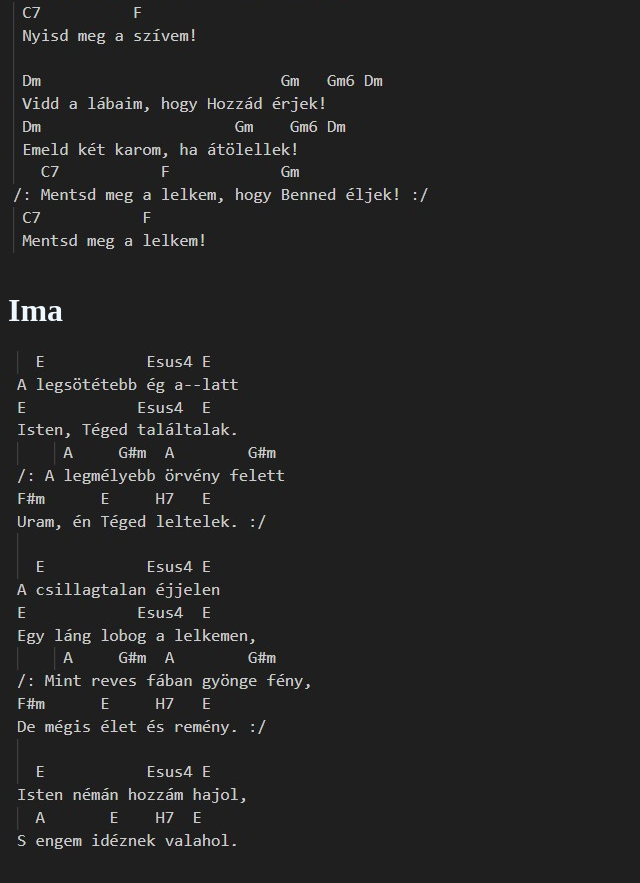
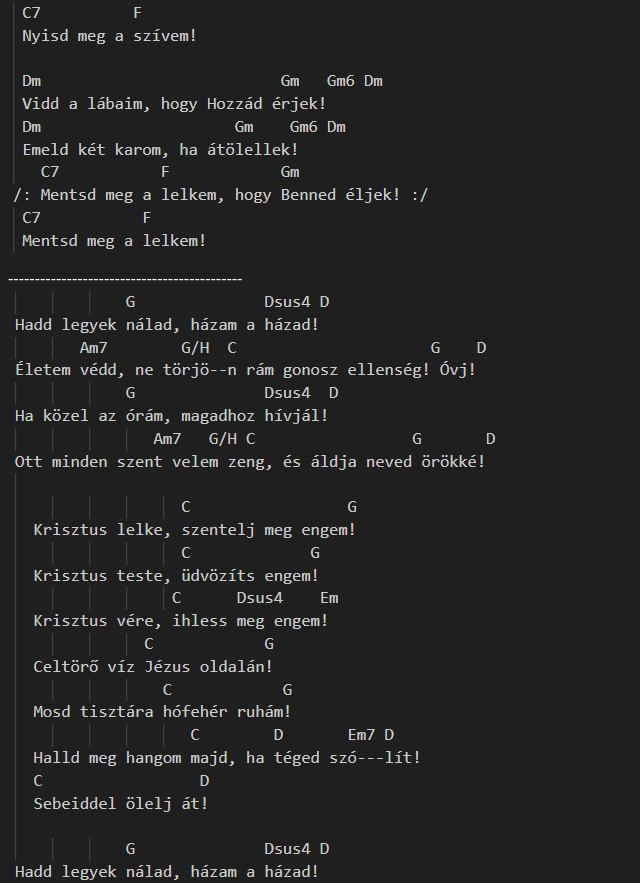
Before and after one commit to Tamorsz/Kotta, a plain HTML site: page index.html in a window 1280 px wide. Shown: the part 2303-3186 px from the top of the page, without its empty margins (0-640 px from the left). Drawn offline with Linux system fonts and the light colour scheme.

Commit message:
For_01_19

```diff
--- a/index.html
+++ b/index.html
@@ -18,7 +18,10 @@
 
         <h1>Áldozás</h1>
             <img src="Dalszövegek/144_Mentsd_meg_a_lelkem.jpg">
-
+            <br>
+            --------------------------------------------
+            <br>
+            <img src="Dalszövegek/Lap_Krisztus_lelke.jpg">
         <h1>Ima</h1>
             <img src="Dalszövegek/50_De_profundis.jpg">
         <h1>Kivonulás</h1>
```
Also changed, not shown: Dalszövegek/Lap_Krisztus_lelke.jpg (added), KottaKészítő.txt.
